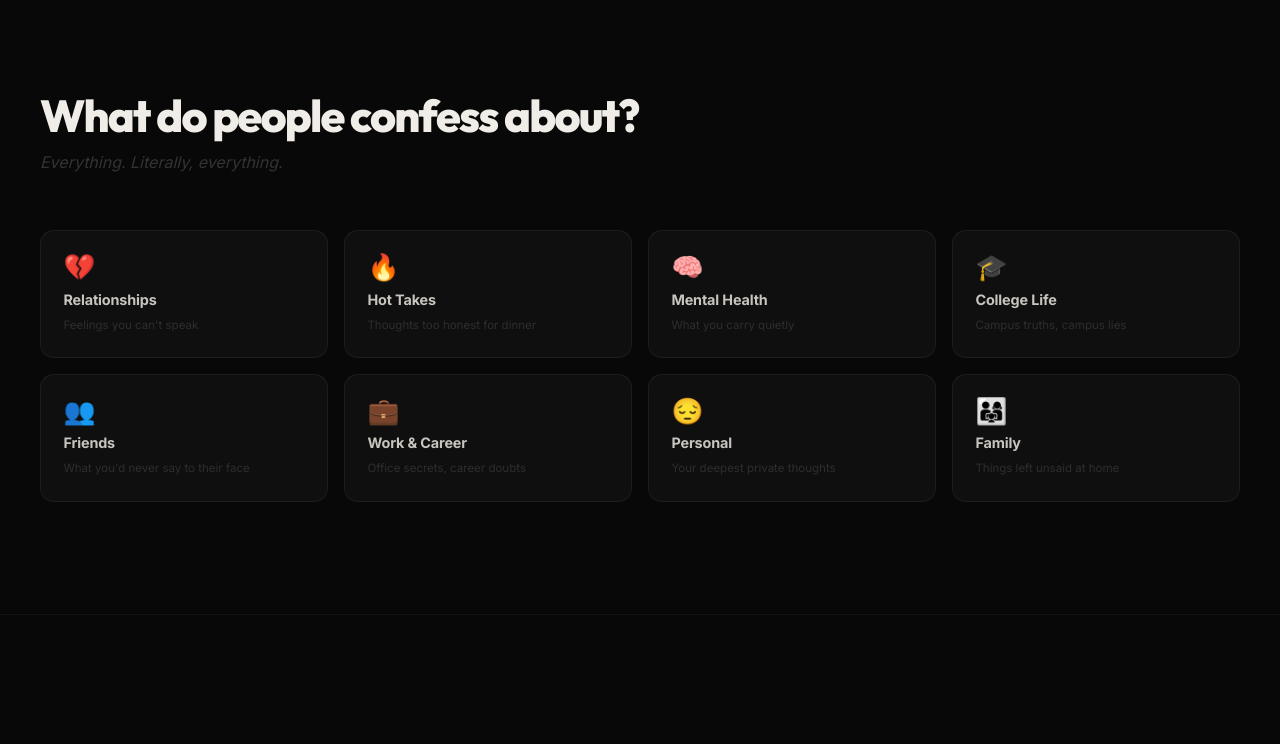
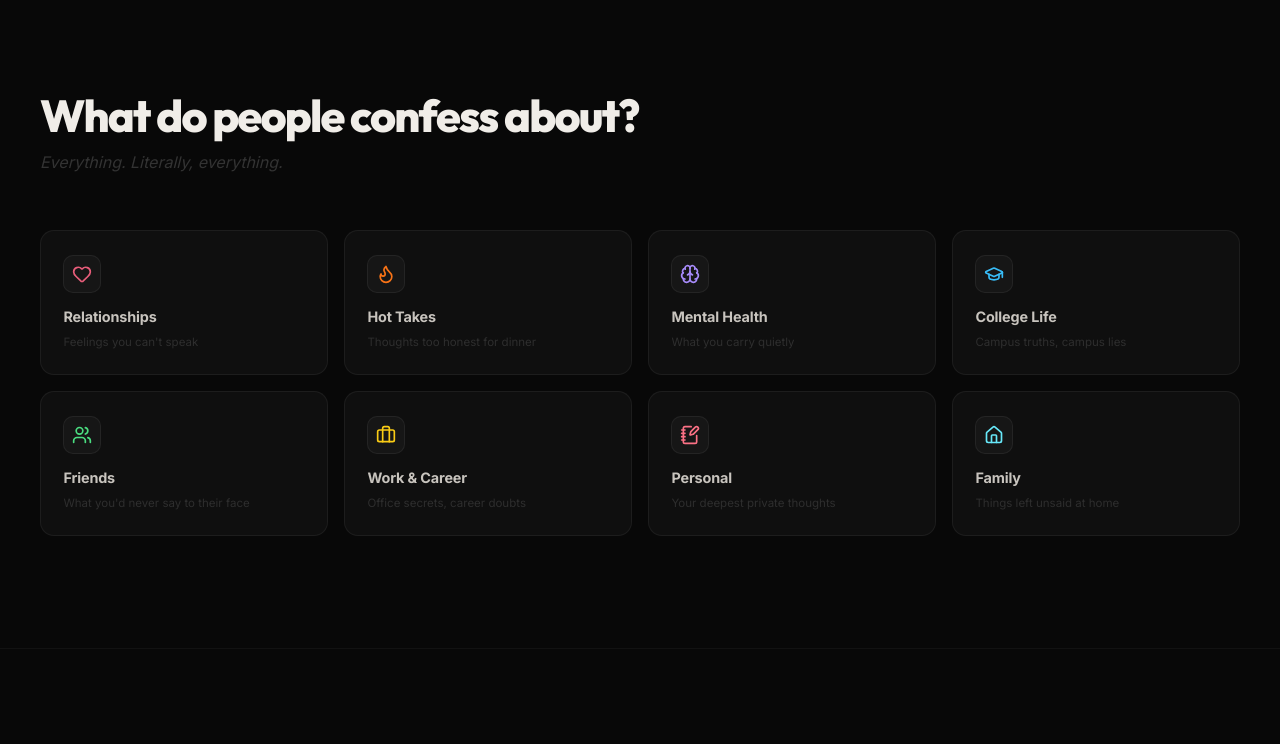
Before and after one commit to adityakumarsingh2/confessit, a React (Vite) app in the folder client/: page / in a window 1280 px wide. Shown: the part 2000-2744 px from the top of the page. Built offline with nearby package versions, Linux system fonts and the light colour scheme; no server answers.

Commit message:
Improve icon style

```diff
--- a/client/src/components/LandingPage.jsx
+++ b/client/src/components/LandingPage.jsx
@@ -1,4 +1,9 @@
 import { useState, useEffect, useRef, useCallback } from 'react';
+import {
+    Heart, Flame, Brain, GraduationCap, Users, Briefcase, NotebookPen, Home,
+    ShieldCheck, Shuffle, Trash2, EyeOff,
+    ArrowRight, Lock, ChevronRight,
+} from 'lucide-react';
 import styles from './LandingPage.module.css';
 import './LandingPage.animations.css';
 
@@ -50,21 +55,21 @@ const STATS = [
 ];
 
 const CATEGORIES = [
-    { emoji: '💔', label: 'Relationships', sub: 'Feelings you can\'t speak' },
-    { emoji: '🔥', label: 'Hot Takes', sub: 'Thoughts too honest for dinner' },
-    { emoji: '🧠', label: 'Mental Health', sub: 'What you carry quietly' },
-    { emoji: '🎓', label: 'College Life', sub: 'Campus truths, campus lies' },
-    { emoji: '👥', label: 'Friends', sub: 'What you\'d never say to their face' },
-    { emoji: '💼', label: 'Work & Career', sub: 'Office secrets, career doubts' },
-    { emoji: '😔', label: 'Personal', sub: 'Your deepest private thoughts' },
-    { emoji: '👨‍👩‍👧', label: 'Family', sub: 'Things left unsaid at home' },
+    { Icon: Heart,          label: 'Relationships', sub: "Feelings you can't speak",          color: '#e85d7a' },
+    { Icon: Flame,          label: 'Hot Takes',     sub: 'Thoughts too honest for dinner',     color: '#f97316' },
+    { Icon: Brain,          label: 'Mental Health', sub: 'What you carry quietly',              color: '#a78bfa' },
+    { Icon: GraduationCap,  label: 'College Life',  sub: 'Campus truths, campus lies',         color: '#38bdf8' },
+    { Icon: Users,          label: 'Friends',       sub: "What you'd never say to their face", color: '#4ade80' },
+    { Icon: Briefcase,      label: 'Work & Career', sub: 'Office secrets, career doubts',      color: '#facc15' },
+    { Icon: NotebookPen,    label: 'Personal',      sub: 'Your deepest private thoughts',      color: '#fb7185' },
+    { Icon: Home,           label: 'Family',        sub: 'Things left unsaid at home',         color: '#67e8f9' },
 ];
 
 const TRUST_ITEMS = [
-    { icon: '🔐', title: 'Google login prevents bots, not tracks you', body: 'We use Google only to prevent spam. We never connect your identity to what you write.' },
-    { icon: '🎭', title: 'New persona, every confession', body: 'Each post gets a random name and avatar. Nothing links back to your account.' },
-    { icon: '🗑️', title: 'Delete everything, anytime', body: 'Delete your account and every confession you wrote vanishes permanently.' },
-    { icon: '🚫', title: 'Zero ad tracking', body: 'We don\'t run ads. We don\'t sell your data. ConfessHere is supported by users, not advertisers.' },
+    { Icon: ShieldCheck, title: 'Google login prevents bots, not tracks you', body: 'We use Google only to prevent spam. We never connect your identity to what you write.' },
+    { Icon: Shuffle,     title: 'New persona, every confession',               body: 'Each post gets a random name and avatar. Nothing links back to your account.' },
+    { Icon: Trash2,      title: 'Delete everything, anytime',                  body: 'Delete your account and every confession you wrote vanishes permanently.' },
+    { Icon: EyeOff,      title: 'Zero ad tracking',                            body: "We don't run ads. We don't sell your data. ConfessHere is supported by users, not advertisers." },
 ];
 
 const TICKER_TEXT = "Say it  ·  Stay anonymous  ·  No judgment  ·  Be heard  ·  100% private  ·  Real feelings  ·  Unfiltered truth  ·  You're not alone  ·  ";
@@ -575,6 +580,7 @@ export default function LandingPage() {
                     <span className={styles.navMuted}>anonymous confessions</span>
                     <a href={`${API_URL}/auth/google`} className={styles.navCta} id="nav-cta" data-magnetic data-whisper="It's free">
                         Start Confessing
+                        <ArrowRight size={14} style={{ marginLeft: 6 }} />
                     </a>
                 </div>
             </nav>
@@ -618,6 +624,7 @@ export default function LandingPage() {
                             <a href={`${API_URL}/auth/google`} className={styles.heroCta} data-magnetic data-whisper="Anonymous · Free">
                                 <GoogleIcon />
                                 Start confessing
+                                <ArrowRight size={16} />
                             </a>
                             <span className={styles.heroCtaNote}>No credit card. No email stored.</span>
                         </div>
@@ -695,18 +702,23 @@ export default function LandingPage() {
                         <p className={styles.categoriesSub}>Everything. Literally, everything.</p>
                     </div>
                     <div className={styles.categoriesGrid}>
-                        {CATEGORIES.map((cat, i) => (
+                        {CATEGORIES.map((cat, i) => {
+                            const IconComponent = cat.Icon;
+                            return (
                                 <div
                                     key={cat.label}
                                     className={styles.categoryCard}
                                     data-reveal
                                     style={{ '--ci': i, transitionDelay: `${i * 0.07}s` }}
                                 >
-                                <span className={styles.categoryEmoji}>{cat.emoji}</span>
+                                    <div className={styles.categoryIconWrap} style={{ '--cat-color': cat.color }}>
+                                        <IconComponent size={20} className={styles.categoryIcon} />
+                                    </div>
                                     <span className={styles.categoryLabel}>{cat.label}</span>
                                     <span className={styles.categorySub}>{cat.sub}</span>
                                 </div>
-                        ))}
+                            );
+                        })}
                     </div>
                 </div>
             </section>
@@ -745,15 +757,20 @@ export default function LandingPage() {
                         <p className={styles.trustSub}>Here's exactly how.</p>
                     </div>
                     <div className={styles.trustGrid}>
-                        {TRUST_ITEMS.map((item, i) => (
+                        {TRUST_ITEMS.map((item, i) => {
+                            const TrustIconComp = item.Icon;
+                            return (
                                 <div key={item.title} className={styles.trustItem} data-trust-item style={{ '--ti': i }}>
-                                <span className={styles.trustIcon}>{item.icon}</span>
+                                    <div className={styles.trustIconWrap}>
+                                        <TrustIconComp size={20} className={styles.trustIcon} />
+                                    </div>
                                     <div>
                                         <h4 className={styles.trustTitle}>{item.title}</h4>
                                         <p className={styles.trustBody}>{item.body}</p>
                                     </div>
                                 </div>
-                        ))}
+                            );
+                        })}
                     </div>
                 </div>
             </section>
--- a/client/src/components/LandingPage.module.css
+++ b/client/src/components/LandingPage.module.css
@@ -978,10 +978,28 @@
 
 .categoryCard:hover::after { opacity: 1; }
 
-.categoryEmoji {
-    font-size: 1.6rem;
-    line-height: 1;
-    margin-bottom: 0.2rem;
+.categoryIconWrap {
+    width: 38px;
+    height: 38px;
+    border-radius: 10px;
+    background: rgba(255, 255, 255, 0.03);
+    border: 1px solid rgba(255, 255, 255, 0.06);
+    display: flex;
+    align-items: center;
+    justify-content: center;
+    margin-bottom: 0.5rem;
+    transition: background 0.25s, border-color 0.25s, transform 0.25s;
+}
+
+.categoryCard:hover .categoryIconWrap {
+    background: rgba(255, 255, 255, 0.07);
+    border-color: rgba(255, 255, 255, 0.15);
+    transform: scale(1.06);
+}
+
+.categoryIcon {
+    color: var(--cat-color, #f0ede8);
+    transition: transform 0.25s;
 }
 
 .categoryLabel {
@@ -1145,11 +1163,21 @@
 
 .trustItem:last-child { border-bottom: none; }
 
+.trustIconWrap {
+    width: 40px;
+    height: 40px;
+    border-radius: 10px;
+    background: rgba(212, 90, 26, 0.08);
+    border: 1px solid rgba(212, 90, 26, 0.2);
+    display: flex;
+    align-items: center;
+    justify-content: center;
+    flex-shrink: 0;
+    margin-top: 0.1rem;
+}
+
 .trustIcon {
-    font-size: 1.4rem;
-    flex-shrink: 0;
-    margin-top: 0.05rem;
-    filter: grayscale(0.3);
+    color: #d45a1a;
 }
 
 .trustTitle {
```
Lines whose indentation alone changed are shown as unchanged.
